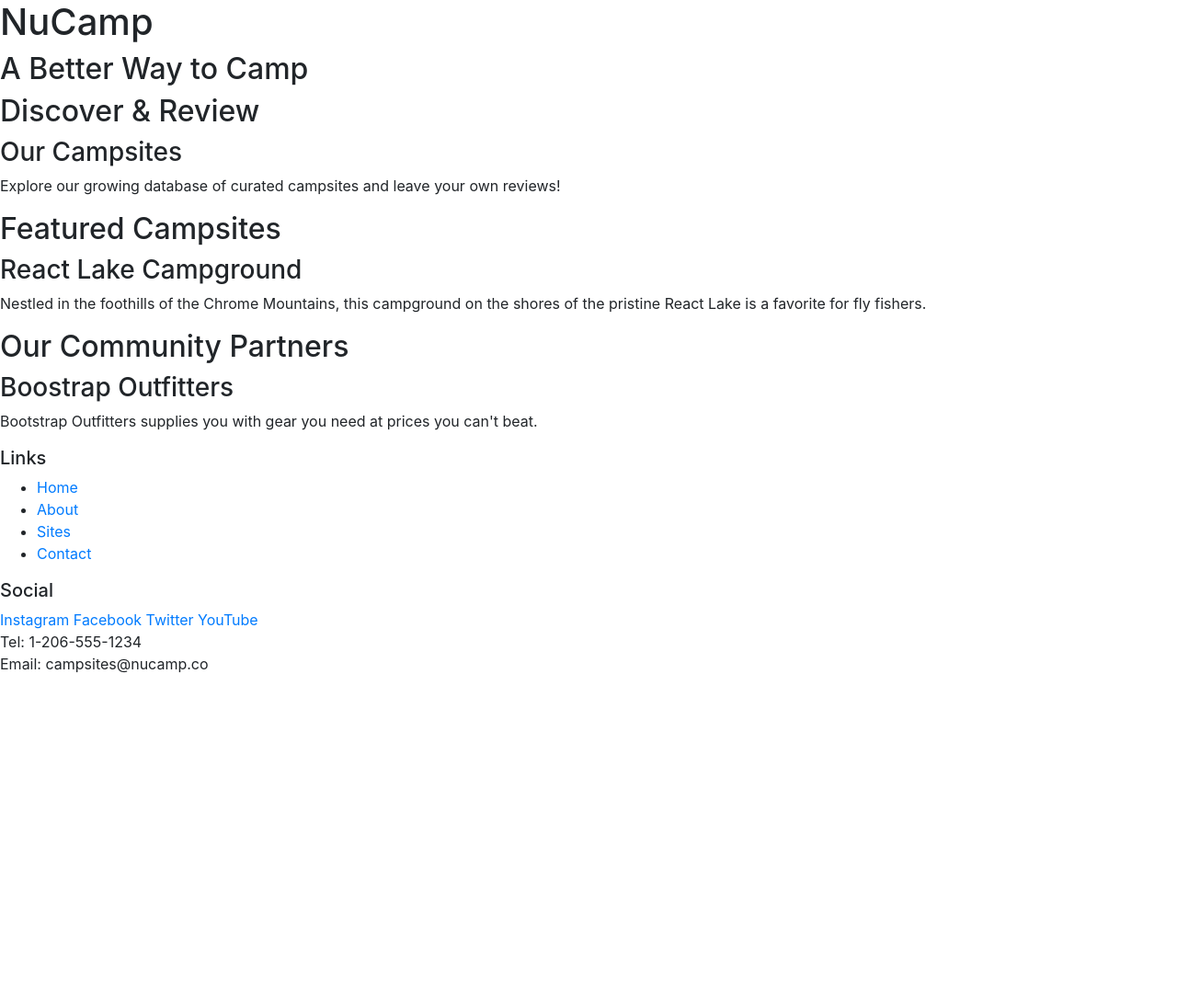
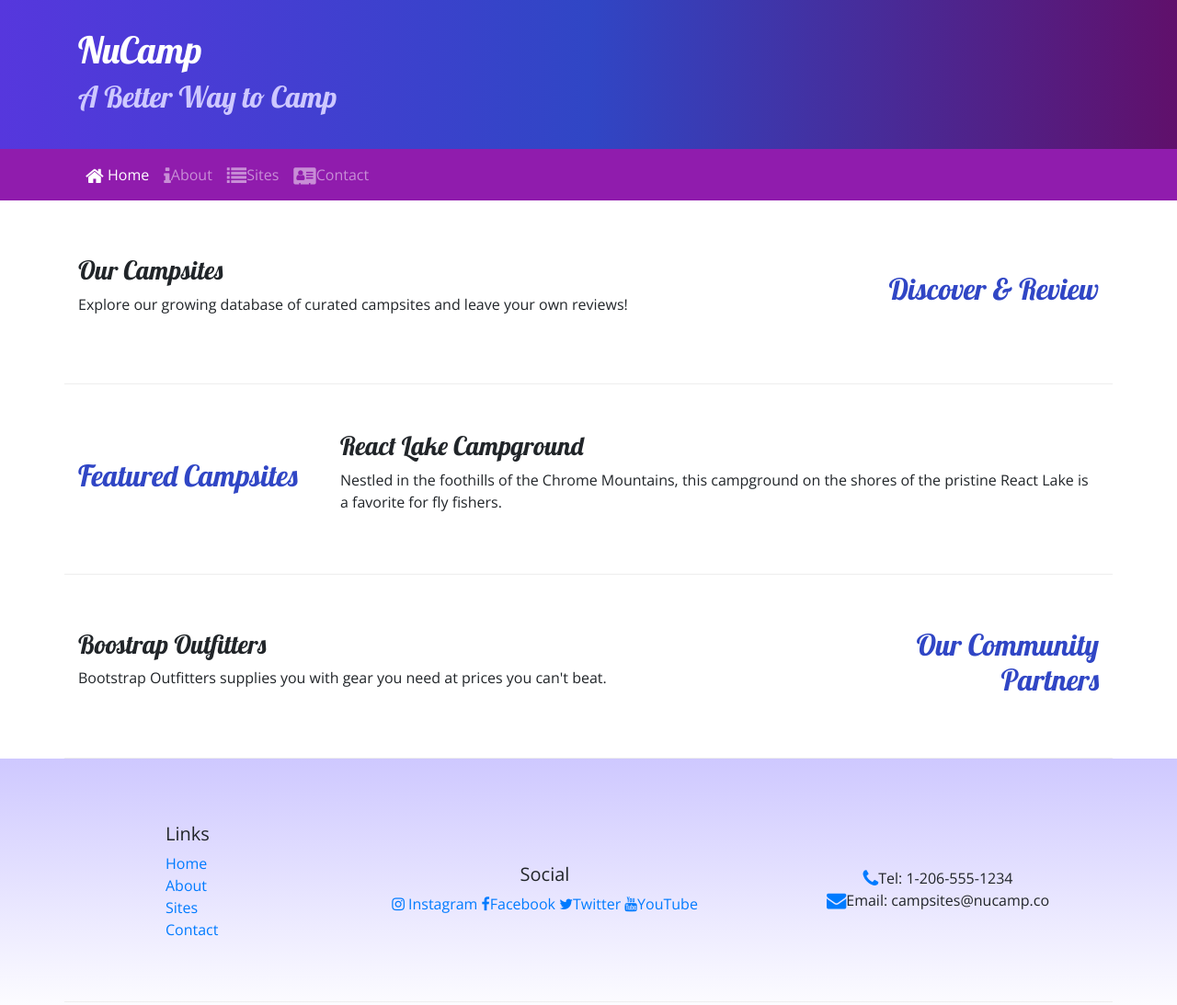
Before and after one commit to joeylking/Bootstrap-Camp, a website: page index.html in a window 1280 px wide. Shown: the whole page at 92% size. Before the commit the page ends 800 px from the top, so only its background shows below. Drawn offline with nearby package versions, Linux system fonts and the light colour scheme.

Commit message:
Icon fonts

```diff
--- /dev/null
+++ b/css/styles.css
@@ -0,0 +1,37 @@
+body {
+    font-family: "Open Sans", sans-serif;
+}
+
+h1, h2, h3 {
+    font-family: "Lobster", cursive;
+}
+
+h2 {
+    color: #3046C5;
+}
+
+header h2 {
+    color: #CEC8FF;
+}
+
+footer {
+    background-image: linear-gradient(#CEC8FF, white);
+    padding: 20px 0;
+}
+
+.jumbotron {
+    margin: 0;
+    padding: 30px;
+    background-image: linear-gradient(to right, #5637DD, #3046C5, #60106B);
+    color: white;
+}
+
+.row-content {
+    padding: 50px 0;
+    border-bottom: 1px ridge;
+    min-height: 200px;
+}
+
+.navbar {
+    background-color: #901CAD;
+}
--- a/index.html
+++ b/index.html
@@ -5,56 +5,99 @@
     <meta name="viewport" content="width=device-width, initial-scale=1.0">
 
     <!-- Bootstrap Css -->
-    <link rel="stylesheet" href="node_modules/bootsrap/dist/css/bootstrap.min.css" />
+    <link rel="stylesheet" href="node_modules/bootstrap/dist/css/bootstrap.min.css" />
+
+     <!-- Additional CSS must be placed after Bootstrap CSS -->
+    <link rel="stylesheet" href="node_modules/font-awesome/css/font-awesome.min.css" />
+    <link rel="stylesheet" href="https://fonts.googleapis.com/css?family=Lobster|Open+Sans" />
+    <link rel="stylesheet" href="css/styles.css" />
 
     <title>NuCamp: A Better Way to Camp</title>
 </head>
 <body>
-    <header>
-        <div>
+    <header class="jumbotron jumbotron-fluid">
+        <div class="container">
+            <div class="row">
+                <div class="col">
                     <h1> NuCamp </h1>
                     <h2>A Better Way to Camp</h2>
                 </div>
+            </div>
+        </div>
     </header>
 
-    <div>
-        <h2> Discover & Review</h2>
+    <nav class="navbar navbar-expand-sm navbar-dark sticky-top">
+        <div class="container">
+            <button class="navbar-toggler ml-auto" type="button" data-toggle="collapse" data-target="#nucampNavbar">
+                <span class="navbar-toggler-icon"> </span>
+            </button>
+            <div class="collapse navbar-collapse" id="nucampNavbar">
+                <ul class="navbar-nav">
+                    <li class="nav-item active"> <a class="nav-link" href="#"> <i class="fa fa-home fa-lg"> </i> Home </a> </li>
+                    <li class="nav-item"> <a class="nav-link" href="aboutus.html"> <i class="fa fa-info fa-lg"> </i>About </a> </li>
+                    <li class="nav-item"> <a class="nav-link" href="#"> <i class="fa fa-list fa-lg"> </i>Sites </a> </li>
+                    <li class="nav-item"> <a class="nav-link" href="#"><i class="fa fa-address-card fa-lg"> </i>Contact </a> </li>
+                </ul>
+            </div>
+        </div>
+    </nav>
+
+    <div class="container">
+        <div class="row row-content align-items-center">
+            <div class="col-sm-4 order-sm-last col-md-3">
+                <h2 class="text-sm-right"> Discover & Review</h2>
+            </div>
+            <div class="col">
                 <h3> Our Campsites </h3>
-        <p> Explore our growing database of curated campsites and leave your own reviews!</p>
+                <p class="d-none d-sm-block"> Explore our growing database of curated campsites and leave your own reviews!</p>
+            </div>
         </div>
 
-    <div>
+        <div class="row row-content align-items-center">
+            <div class="col-sm-4 col-md-3">
                 <h2> Featured Campsites </h2>
+            </div>
+            <div class="col">
                 <h3> React Lake Campground </h3>
-        <p> Nestled in the foothills of the Chrome Mountains, this campground on the shores of the pristine React Lake is a favorite for fly fishers. </p>
+                <p class="d-none d-sm-block"> Nestled in the foothills of the Chrome Mountains, this campground on the shores of the pristine React Lake is a favorite for fly fishers. </p>
+            </div>
         </div>
 
-    <div>
-        <h2> Our Community Partners</h2>
+        <div class="row row-content align-items-center">
+            <div class="col-sm-4 order-sm-last col-md-3">
+                <h2 class="text-sm-right"> Our Community Partners</h2>
+            </div>
+            <div class="col">
                 <h3> Boostrap Outfitters </h3>
-        <p> Bootstrap Outfitters supplies you with gear you need at prices you can't beat. </p>
+                <p class="d-none d-sm-block"> Bootstrap Outfitters supplies you with gear you need at prices you can't beat. </p>
+            </div>
+        </div>
     </div>
 
     <footer>
-        <div>
+        <div class="container">
+            <div class="row row-content align-items-center">
+                <div class="col-4 col-sm-2 offset-1">
                     <h5> Links </h5>
-            <ul>
+                    <ul class="list-unstyled">
                         <li> <a href="#"> Home </a></li>
-                <li> <a href="#"> About </a></li>
+                        <li> <a href="aboutus.html"> About </a></li>
                         <li> <a href="#"> Sites </a></li>
                         <li> <a href="#"> Contact </a></li>
                     </ul>
                 </div>
-        <div>
+                <div class="col-6 col-sm-5 text-center">
                     <h5> Social </h5>
-            <a href="http://instagram.com/"> Instagram </a>
-            <a href="http://facebook.com/">Facebook</a>
-            <a href="http://twitter.com/">Twitter</a>
-            <a href="http://youtube.com/">YouTube</a>
+                    <a href="http://instagram.com/"><i class="fa fa-instagram"></i> Instagram </a>
+                    <a href="http://facebook.com/"><i class="fa fa-facebook"></i>Facebook</a>
+                    <a href="http://twitter.com/"><i class="fa fa-twitter"></i>Twitter</a>
+                    <a href="http://youtube.com/"><i class="fa fa-youtube"></i>YouTube</a>
                 </div>
-        <div>
-            Tel: 1-206-555-1234<br />
-            Email: campsites@nucamp.co
+                <div class="col-sm-4 text-center">
+                    <i class="fa fa-phone fa-lg text-primary"></i>Tel: 1-206-555-1234<br />
+                    <i class="fa fa-envelope fa-lg text-primary"></i>Email: campsites@nucamp.co
+                </div>
+            </div>
         </div>
     </footer>
         <!-- jQuery must come first, then Popper.js, then the Bootstrap JavaScript plugins.-->
--- a/package.json
+++ b/package.json
@@ -15,6 +15,7 @@
   },
   "dependencies": {
     "bootstrap": "^4.5.2",
+    "font-awesome": "^4.7.0",
     "jquery": "^3.5.1",
     "popper.js": "^1.16.1"
   }
```
Also changed, not shown: aboutus.html (added, +110 -0 lines), 2 other files. Lines whose indentation alone changed are shown as unchanged.
